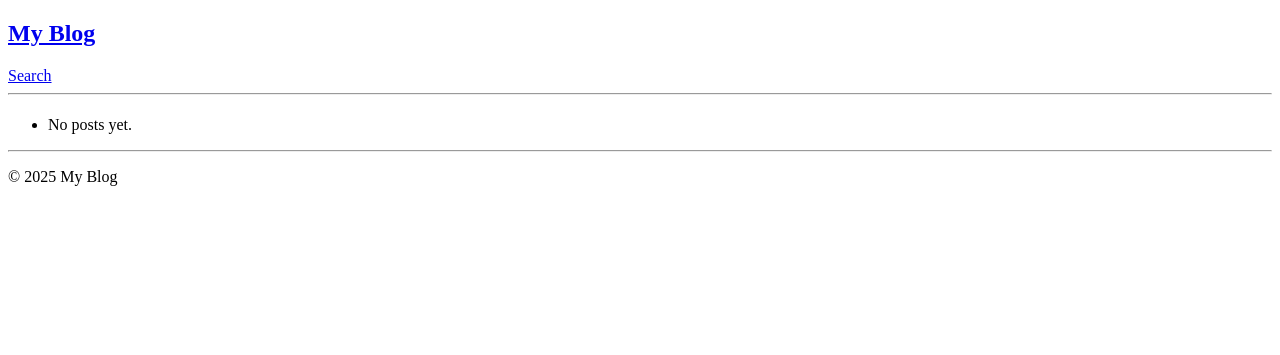
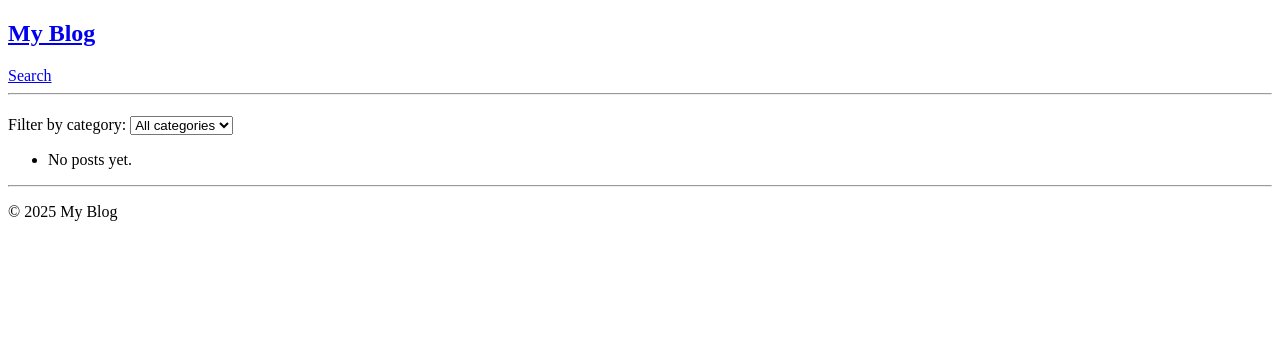
Before and after one commit to MuradMekhtiev/myblog, a Django app: template home/templates/home/blog_index_page.html in a window 1280 px wide. Shown: the top 355 px of the page. Run offline with Django 5.2, Linux system fonts and the light colour scheme; the template is opened without the code that fills it, so the values that code supplies are empty.

Commit message:
Add category filtering to blog index

```diff
--- a/home/templates/home/blog_index_page.html
+++ b/home/templates/home/blog_index_page.html
@@ -4,6 +4,18 @@
 {% block content %}
   <h1>{{ page.title }}</h1>
   <div>{{ page.intro|richtext }}</div>
+
+  <form method="get">
+    <label for="category">Filter by category:</label>
+    <select name="category" id="category" onchange="this.form.submit()">
+      <option value="">All categories</option>
+      {% for cat in categories %}
+        <option value="{{ cat.slug }}" {% if cat.slug == selected_category %}selected{% endif %}>
+          {{ cat.name }}
+        </option>
+      {% endfor %}
+    </select>
+  </form>
 
   <ul>
     {% for post in posts %}
```
Also changed, not shown: home/models.py (+10 -1 lines).
